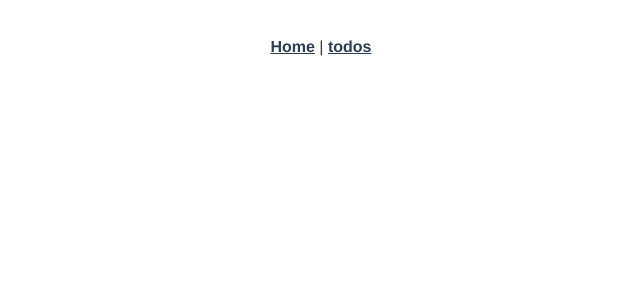
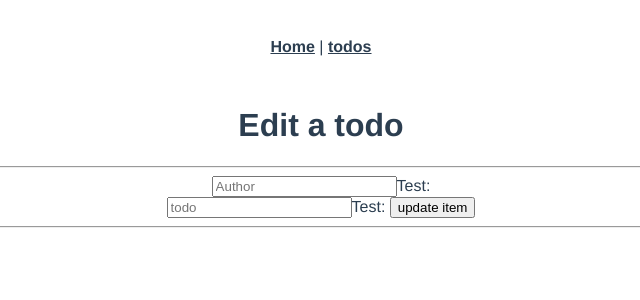
Before and after one commit to andyRamesy/todo-front, a Vue app: page /todo/1 in a window 1280 px wide. Before the commit this address had no page. Shown: the top 300 px of the page, without its empty margins (319-959 px from the left). Built offline with nearby package versions, Linux system fonts and the light colour scheme.

Commit message:
fix cors issue

```diff
--- a/src/App.vue
+++ b/src/App.vue
@@ -2,8 +2,9 @@
 	<nav>
 		<router-link to="/">Home</router-link> |
 		<router-link to="/todos">todos</router-link>
+		<!-- <router-link to="/todos">todos</router-link> -->
 	</nav>
-  <router-view/>
+	<router-view />
 </template>
 
 <style>
--- a/src/modules/todocrud.js
+++ b/src/modules/todocrud.js
@@ -1,7 +1,16 @@
-import { ref } from "vue";
+import { ref, computed } from "vue";
+import { useRoute } from "vue-router";
 
 const getTodo = () => {
+	const route = useRoute();
+	// const router = useRouter()
+
+	const todoId = computed(() => route.params.id);
+	console.log("todoId:", todoId);
+
 	const state = ref({
+		newAuthor: "",
+		newTodoItem: "",
 		todos: {}
 	});
 
@@ -19,9 +28,21 @@ const getTodo = () => {
 	};
 
 	const newTodo = () => {
-		fetch("http://localhost:3000/todos/new/", {
-			method: "POST"
-		});
+		const requestOptions = {
+			method: "POST",
+			headers: {
+				"Content-Type": "application/json"
+
+				// "auth-token": state.token
+			},
+			body: JSON.stringify({
+				author: state.value.newAuthor,
+				todo: state.value.newTodoItem
+			})
+		};
+		fetch("http://localhost:3000/todos/new/", requestOptions).then(
+			GetAllTodos()
+		);
 	};
 
 	const deleteTodo = (_id) => {
--- a/src/router/index.js
+++ b/src/router/index.js
@@ -1,6 +1,7 @@
 import { createRouter, createWebHistory } from "vue-router";
 import HomeView from "../views/HomeView.vue";
 import TodosView from "../views/TodosView.vue";
+import TodoDetail from "../views/TodoDetail.vue";
 
 const routes = [
 	{
@@ -11,12 +12,12 @@ const routes = [
 	{
 		path: "/todos",
 		name: "todos",
-		// route level code-splitting
-		// this generates a separate chunk (about.[hash].js) for this route
-		// which is lazy-loaded when the route is visited.
-		// component: () =>
-		// 	import(/* webpackChunkName: "about" */ "../views/TodosView.vue")
 		component: TodosView
+	},
+	{
+		path: "/todo/:id",
+		name: "todo single",
+		component: TodoDetail
 	}
 ];
 
--- /dev/null
+++ b/src/views/TodoDetail.vue
@@ -0,0 +1,29 @@
+<template>
+	<div>
+		<h1>Edit a todo</h1>
+        <div v-for="item in todo" :key="item._id">
+            <h4>{{item.author}}</h4>
+            <h4>{{item.todo}}</h4>
+        </div>
+		<hr />
+		<input type="text" placeholder="Author" v-model="state.newAuthor" />
+		<span>Test: {{ state.newAuthor }}</span>
+		<br />
+		<input type="text" placeholder="todo" v-model="state.newTodoItem" />
+		<span>Test: {{ state.newTodoItem }}</span>
+		<button @click="editTodo()">update item</button>
+		<hr />
+	</div>
+</template>
+
+<script>
+import todocrud from "../modules/todocrud.js";
+export default {
+	setup() {
+		const { editTodo, state } = todocrud();
+		return { editTodo, state };
+	}
+};
+</script>
+
+<style></style>
--- a/src/views/TodosView.vue
+++ b/src/views/TodosView.vue
@@ -1,18 +1,25 @@
 <template>
 	<div>
 		<h1>All todos</h1>
-		<button @click="newTodo">New</button>
+		<button @click="newTodo()">New</button>
 		<br />
-		<input type="text" placeholder="Author"/>
+		<input type="text" placeholder="Author" v-model="state.newAuthor" />
+		<span>Test: {{ state.newAuthor }}</span>
+		<br />
+		<input type="text" placeholder="todo" v-model="state.newTodoItem" />
+		<span>Test: {{ state.newTodoItem }}</span>
+
 		<div v-for="item in state.todos" :key="item.author">
+			<router-link :to="`/todo/${item._id}`">
 				<h4>
 					{{ item.author }}
 				</h4>
 				<p>
 					{{ item.todo }}
 				</p>
+				<button @click="editTodo(item._id)">Edit</button>
+			</router-link>
 			<button @click="deleteTodo(item._id)">Delete</button>
-			<button @click="editTodo(item._id)">Edit</button>
 		</div>
 	</div>
 </template>
```
Lines whose indentation alone changed are shown as unchanged.
